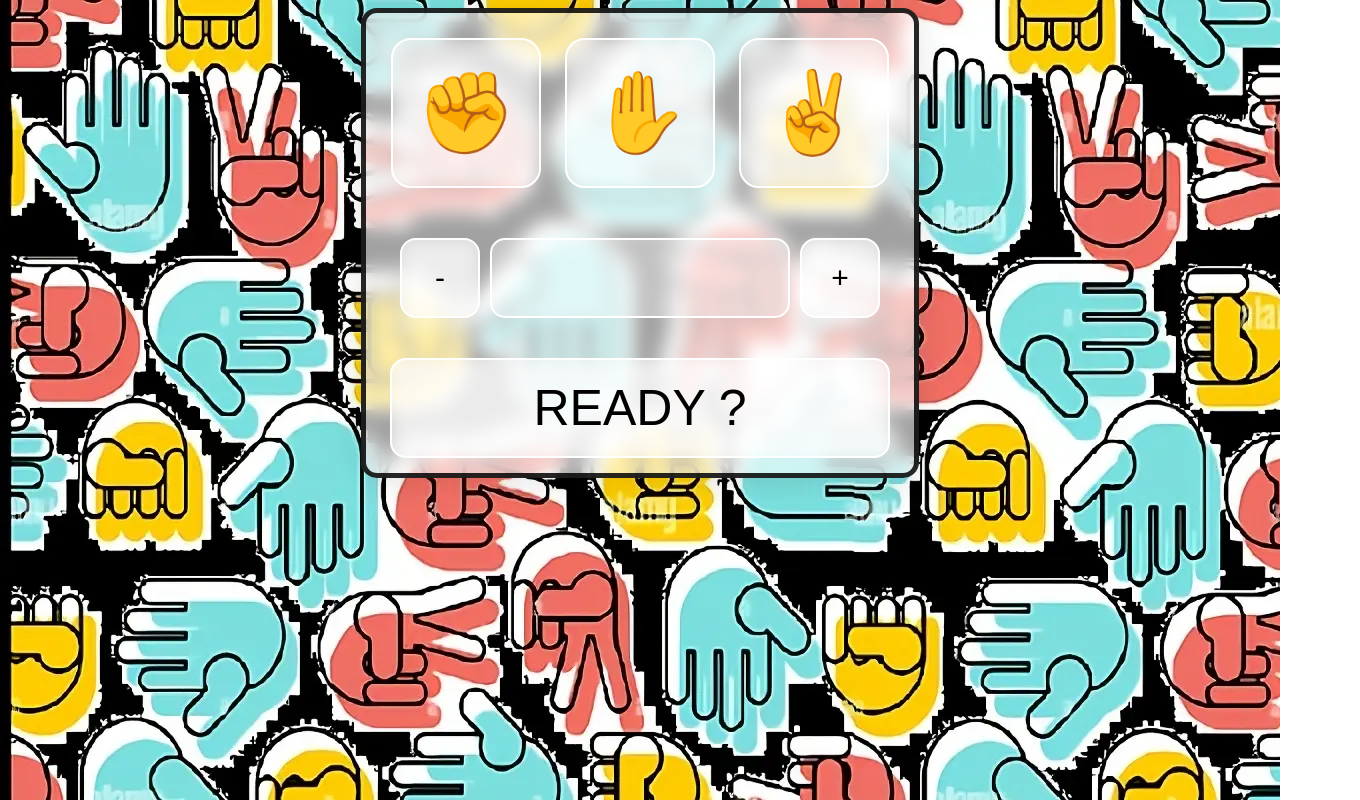
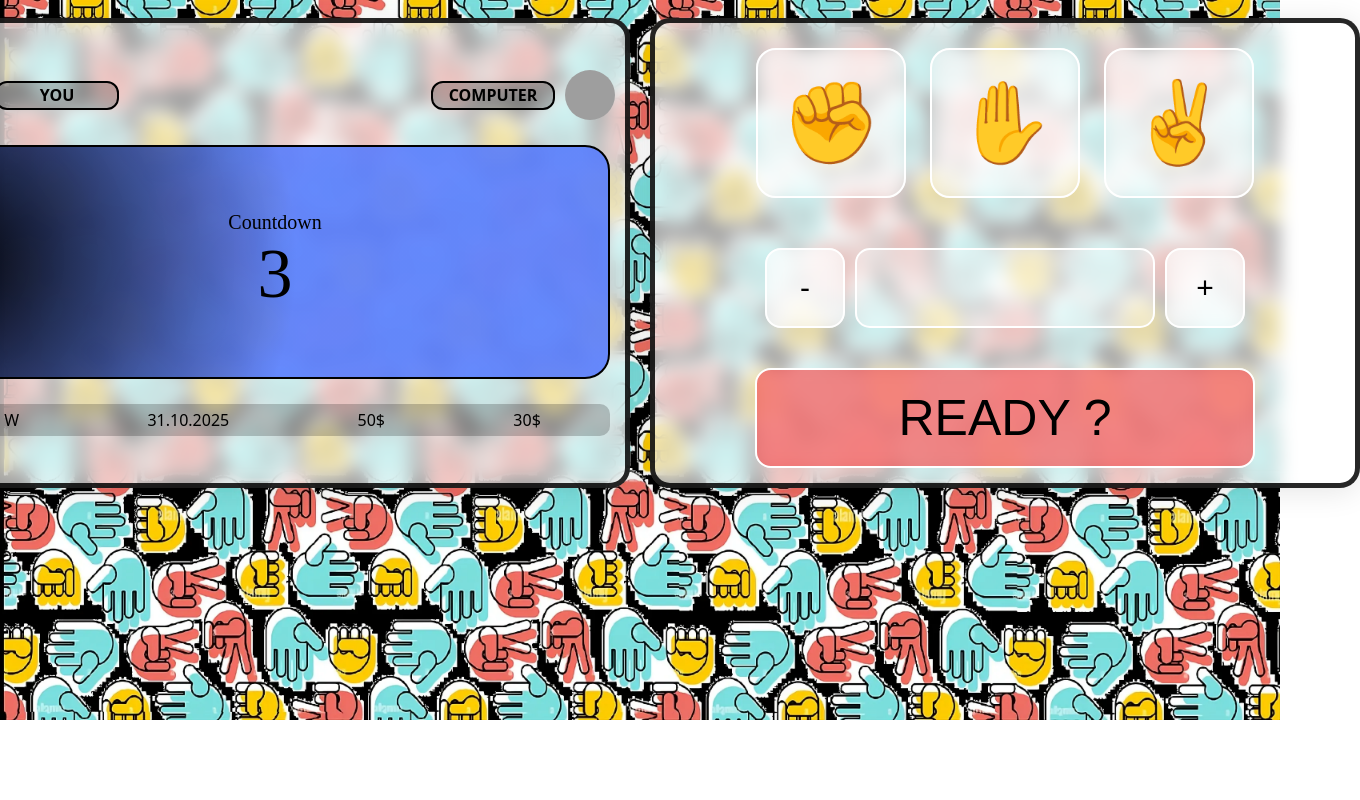
Before and after one commit to BeniGavrilescu/rock-paper-scissors, a plain HTML site: page index.html in a window 1280 px wide. Shown: the whole page, 1360 px wide, since content can reach past the window. Drawn offline with Linux system fonts and the light colour scheme; grey boxes are pictures that could not be loaded; a web font is replaced by a local one.

Commit message:
added the second panel to see informations about transactions, who win added style to it

```diff
--- a/index.html
+++ b/index.html
@@ -6,7 +6,10 @@
 <link rel="preconnect" href="https://fonts.gstatic.com" crossorigin>
 <link href="https://fonts.googleapis.com/css2?family=Roboto:wdth,wght@78,417&display=swap" rel="stylesheet">
     <link rel="stylesheet" href="style.css">
-    </head>
+    <link rel="preconnect" href="https://fonts.googleapis.com">
+<link rel="preconnect" href="https://fonts.gstatic.com" crossorigin>
+<link href="https://fonts.googleapis.com/css2?family=Oi&display=swap" rel="stylesheet">
+</head>
     <body>
         <nav class="navigation-bar">
             <div class="left-side">
@@ -17,6 +20,50 @@
             </div>
         </nav>
         <div class="main-part">
+            <div class="the-game">
+                <div class="vs-player">
+                    <div class="left-player">
+                        <div id="player-icon">
+                        </div>
+                        <div class="player-info">
+                            YOU
+                        </div>
+                    </div>
+                    <div class="right-player">
+                        <div class="player-info">
+                                COMPUTER
+                        </div>
+                        <div id="player-icon">
+
+                        </div>
+                    </div>
+                </div>
+                <div class="counter">
+                    <div class="countdown">
+                        Countdown
+                    </div>
+                    <div class="number">
+                        3
+                    </div>
+                </div>
+                <div class="transactions">
+                    <div class="transaction">
+                        <div class="win-or-lose">
+                            W
+                        </div>
+                        <div class="date">
+                            31.10.2025
+                        </div>
+                        <div class="money">
+                            50$
+                        </div>
+                        <div class="how-much-money">
+                            30$
+                        </div>
+                    </div>
+
+                </div>
+            </div>
             <div class="the-game">
                 <div class="tools">
                     <button id="rock">
@@ -37,7 +84,6 @@
                 <div class="ready">
                     <button>READY ?</button>
                 </div>
-
             </div>
         </div>
    </body>
--- a/style.css
+++ b/style.css
@@ -1,7 +1,9 @@
 body {
     background-image: url('upscalemedia-transformed\ \(1\).webp');
-    background-size: auto;
+    background-size: cover;
     background-repeat: no-repeat;
+
+    font-family: system-ui, -apple-system, BlinkMacSystemFont, 'Segoe UI', Roboto, Oxygen, Ubuntu, Cantarell, 'Open Sans', 'Helvetica Neue', sans-serif;
 }
 
 .the-game .tools button{
@@ -32,11 +34,13 @@ button:hover{
     justify-content: center;
     /* From https://css.glass */
     background: rgba(255, 255, 255, 0.63);
-    border-radius: 16px;
+    border-radius: 20px;
     box-shadow: 0 4px 30px rgba(0, 0, 0, 0.1);
     backdrop-filter: blur(9.1px);
     border: 5px solid rgba(0, 0, 0, 0.849);
-    max-width: 700px;
+    min-width: 700px;
+    max-width: auto;
+    margin: 10px;
 }
 .the-game .tools {
     margin: 15px;
@@ -83,7 +87,7 @@ button:hover{
 }
 
 .the-game .ready button {
-    background-color: rgba(255, 255, 255, 0.438);
+    background-color: rgba(240, 65, 65, 0.63);
     border-style: solid;
     border-color: white;
     backdrop-filter: blur(9.1px);
@@ -93,7 +97,111 @@ button:hover{
     border-radius: 16px;
     font-size: 50px;
 }
+.the-game .ready button:hover {
+    background-color: rgba(255, 0, 0, 0.863);
+}
 .main-part {
     display: flex;
     justify-content: center;
 }
+
+.the-game #player-icon {
+    height: 50px;
+    width: 50px;
+    border-radius: 25px;
+    background-color: black;
+    margin: 10px;
+    flex-direction: row;
+}
+.main-part .the-game .vs-player {
+    display: flex;
+    justify-content: space-between;
+    width: 100%;
+}
+.left-player {
+    display: flex;
+    align-items: center;
+}
+.right-player {
+    display: flex;
+    align-items: center;
+}
+.player-info {
+    background-color: rgba(0, 0, 0, 0.219);
+    width: 120px;
+    height: 25px;
+    border-radius: 12px;
+    color: black;
+    display: flex;
+    justify-content: center;
+    align-items: center;
+    border-color: black;
+    border-style: solid;
+    border-width: 2px;
+    font-weight: bold;
+}
+.left-player #player-icon {
+    background-image: url('https://img.freepik.com/free-photo/emotions-people-concept-headshot-serious-looking-handsome-man-with-beard-looking-confident-determined_1258-26730.jpg');
+    background-size: cover;
+    background-position: center;
+}
+.right-player #player-icon {
+    background-image: url("https://img.freepik.com/free-vector/graident-ai-robot-vectorart_78370-4114.jpg?semt=ais_hybrid&w=740&q=80");
+    background-size: cover;
+    background-position: center;
+}
+
+.counter {
+    height: 50%;
+    min-height: 200px;
+    margin: 15px;
+    width: 95%;
+    border-radius: 25px;
+    display: flex;
+    justify-content: center;
+    align-items: center;
+    background-image: radial-gradient( circle 349px at 0.3% 48.6%,  rgba(0,0,0,1) 0%, rgba(87,124,253,0.89) 100.7% );
+    border-style: solid;
+    border-width: 2px;
+    flex-direction: column;
+
+}
+.counter .countdown {
+    font-size: 20px;
+    font-family: "Oi", serif;
+    font-weight: 400;
+    font-style: normal;
+}
+.counter .number {
+    font-size: 70px;
+    font-family: "Oi", serif;
+    font-weight: 400;
+    font-style: normal;
+}
+
+.transactions {
+    width: 100%;
+    display: flex;
+    justify-content: center;
+    flex-direction: column;
+    max-height: 300px;
+    overflow-y: auto;
+    overflow-x:hidden;
+}
+
+.transaction {
+    display: flex;
+    justify-content: space-around;
+    width: 95%;
+    box-sizing:initial;
+    margin: 10px;
+    padding: 5px;
+    background-color: rgba(0, 0, 0, 0.205);
+    border-radius: 10px;
+}
+
+@media (max-width: 1000px) {
+    .main-part {
+        display: grid;
+    }
+}
```
